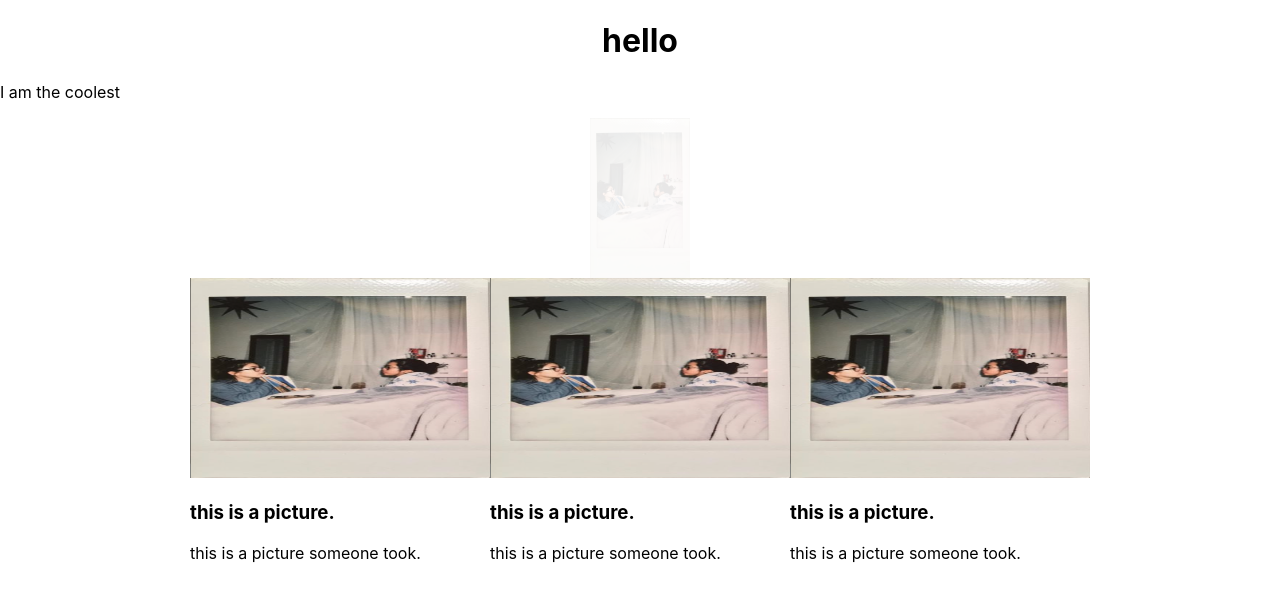
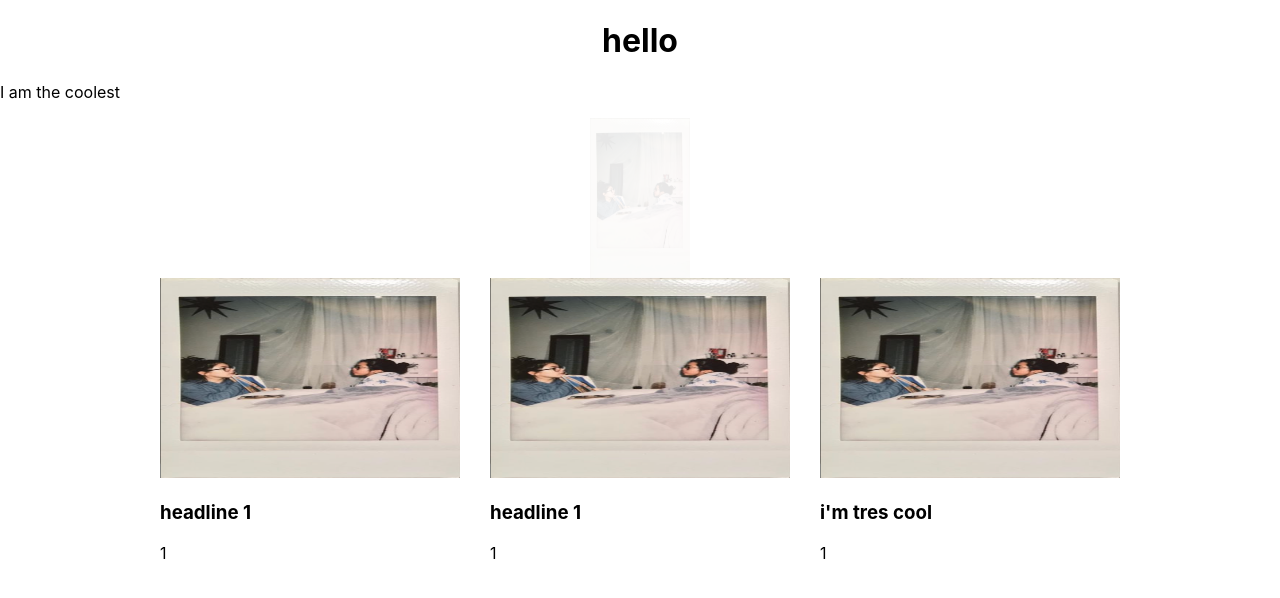
Before and after one commit to juliaselk/juliaselk, a Next.js app: page / in a window 1280 px wide. Shown: the top 598 px of the page. Built offline with nearby package versions, Linux system fonts and the light colour scheme.

Commit message:
made tiles render from data

```diff
--- /dev/null
+++ b/data/tiles.ts
@@ -0,0 +1,11 @@
+import polaroid from '../public/polaroid.png'
+
+const foo = 'tres'
+
+const tiles = [
+    { link: '1', headline: 'headline 1', details: '1', image: polaroid },
+    { link: '1', headline: 'headline 1', details: '1', image: polaroid },
+    { link: '1', headline: `i'm ${foo} cool`, details: '1', image: polaroid }
+]
+
+export default tiles
--- a/pages/index.tsx
+++ b/pages/index.tsx
@@ -3,6 +3,7 @@ import Image from '../components/image/image'
 import styles from '../styles/Home.module.css'
 import polaroid from '../public/polaroid.png'
 import Tile from '../components/tile/tile'
+import tiles from '../data/tiles'
 
 export default function Home() {
   return (
@@ -19,9 +20,7 @@ export default function Home() {
         <p>I am the coolest</p>
         <Image alt="Polaroid image of Julia and Savanna" src={polaroid} width={753} height={1209} />
         <div className={styles.tiles}>
-          <Tile image={polaroid} headline="this is a picture." details='this is a picture someone took.' link={"test"} />
-          <Tile image={polaroid} headline="this is a picture." details='this is a picture someone took.' link={"test"} />
-          <Tile image={polaroid} headline="this is a picture." details='this is a picture someone took.' link={"test"} />
+          {tiles.map(tile => <Tile image={tile.image} headline={tile.headline} details={tile.details} link={tile.link} />)}
         </div>
       </main>
       <footer>
--- a/styles/Home.module.css
+++ b/styles/Home.module.css
@@ -5,4 +5,6 @@
 .tiles {
   display: flex;
   justify-content: center;
+  gap: 30px;
+  flex-wrap: wrap;
 }
```
